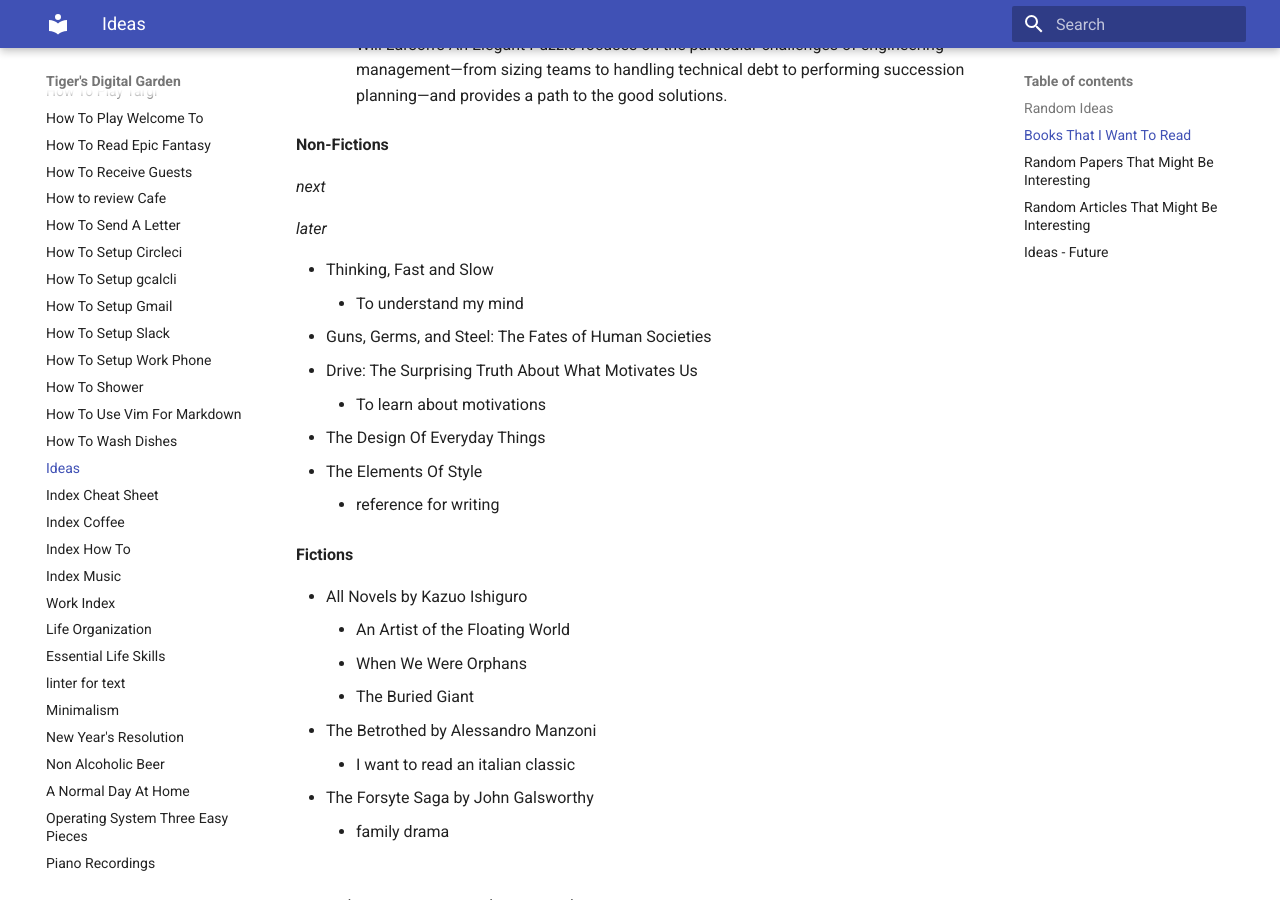
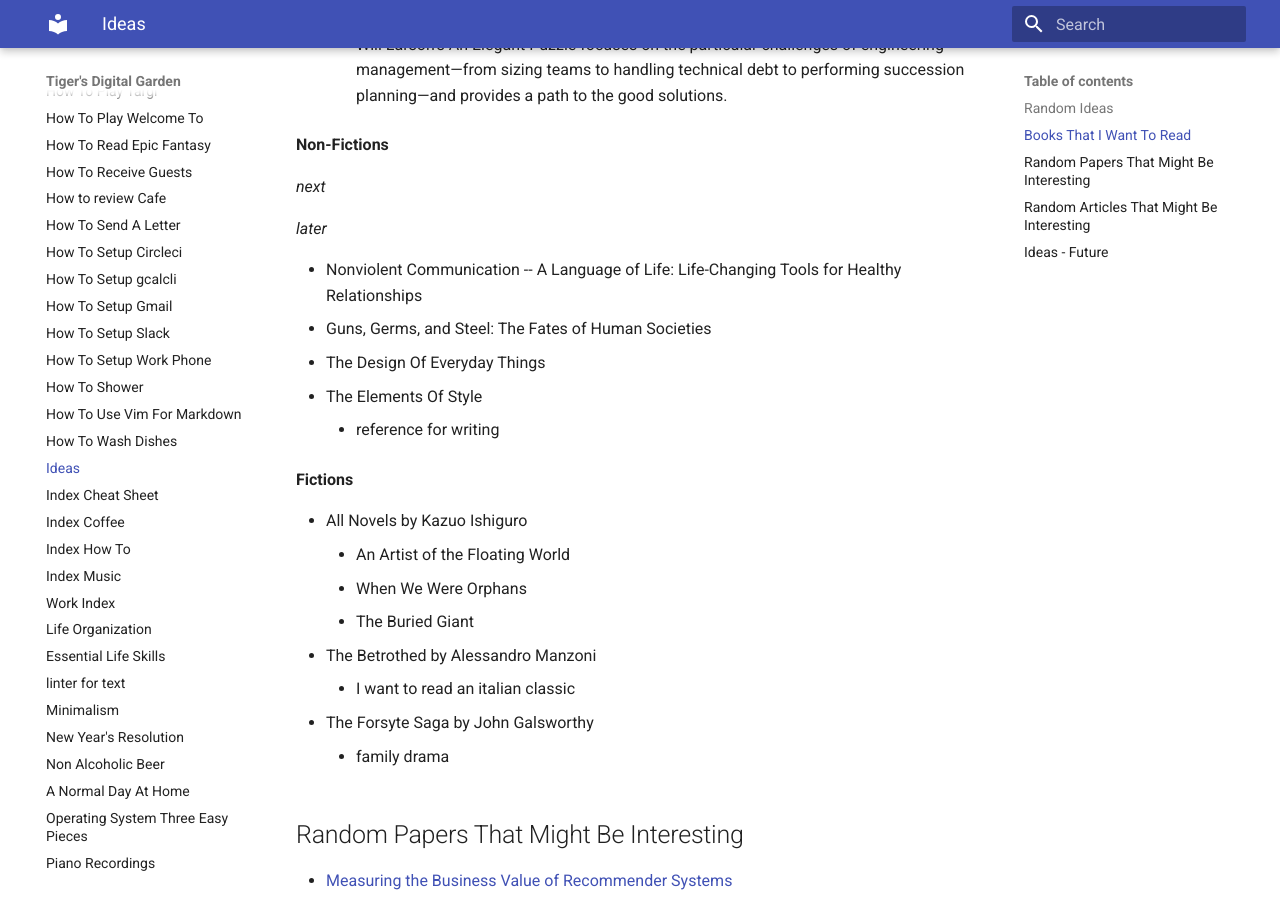
Before and after one commit to ynotstartups/notes, an MkDocs documentation site: the page built from notes/ideas.md, in a window 1280 px wide and 900 px high, scrolled down 2136 px. Built offline with MkDocs 1.6.1 and Material for MkDocs 9.7.7, drawn with Linux system fonts in a browser that asks for light colours.

Commit message:
update books

```diff
--- a/notes/ideas.md
+++ b/notes/ideas.md
@@ -68,11 +68,8 @@
 
 _later_
 
-- Thinking, Fast and Slow
-  - To understand my mind
+- Nonviolent Communication -- A Language of Life: Life-Changing Tools for Healthy Relationships
 - Guns, Germs, and Steel: The Fates of Human Societies
-- Drive: The Surprising Truth About What Motivates Us
-  - To learn about motivations
 - The Design Of Everyday Things
 - The Elements Of Style
   - reference for writing
```
